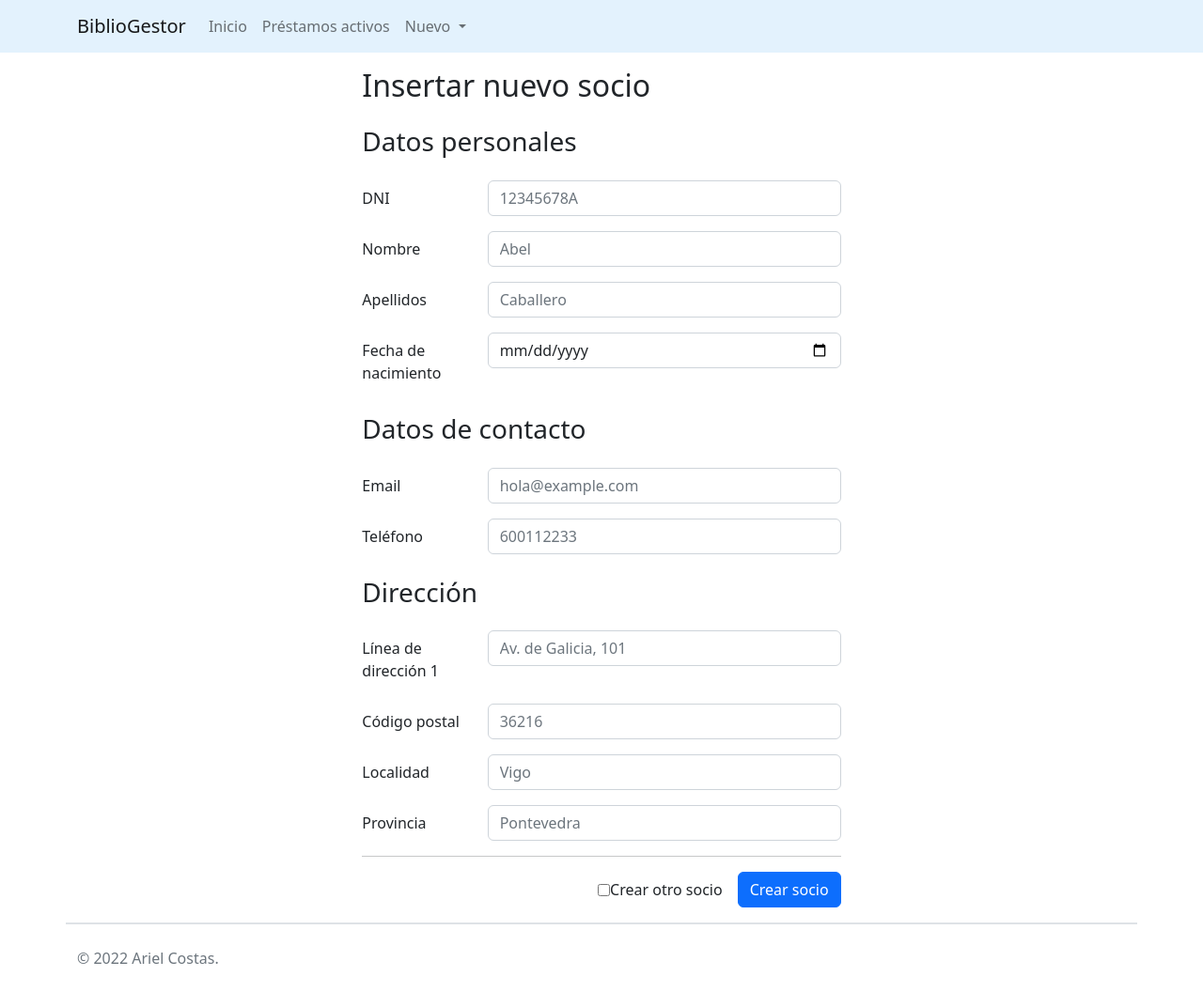
After one commit to arielcostas/gestor_bibliotecas, a Django app: page /socios/new in a window 1280 px wide. The commit adds this page. Shown: the whole page at 94% size. Run offline with Django 4.2, Linux system fonts and the light colour scheme; some libraries are stand-ins or nearby versions.

Commit message:
Creación de socios y libros

```diff
--- /dev/null
+++ b/bibliotecasApp/forms/__init__.py
@@ -0,0 +1,2 @@
+from .nuevosocioform import *
+from .nuevolibroform import *
--- /dev/null
+++ b/bibliotecasApp/forms/nuevosocioform.py
@@ -0,0 +1,17 @@
+from django.core.validators import *
+from django.forms import forms, BooleanField
+
+
+class NuevoSocioForm(forms.Form):
+	dni = forms.Field(label='DNI', validators=[MinLengthValidator(9), MaxLengthValidator(9)])
+	nombre = forms.Field(label='Nombre', validators=[MinLengthValidator(3), MaxLengthValidator(50)])
+	apellido = forms.Field(label='Apellido', validators=[MinLengthValidator(3), MaxLengthValidator(50)])
+	fecha_nacimiento = forms.Field(label='Fecha de nacimiento', validators=[])
+	email = forms.Field(label='Email', validators=[EmailValidator()])
+	telefono = forms.Field(label='Telefono', validators=[MinLengthValidator(9), MaxLengthValidator(9)])
+	domicilio = forms.Field(label='Direccion', validators=[MinLengthValidator(3), MaxLengthValidator(100)])
+	codigo_postal = forms.Field(label='Codigo Postal', validators=[MinLengthValidator(5), MaxLengthValidator(5)])
+	ciudad = forms.Field(label='Ciudad', validators=[MinLengthValidator(3), MaxLengthValidator(50)])
+	provincia = forms.Field(label='Provincia', validators=[MinLengthValidator(3), MaxLengthValidator(50)])
+
+	crear_otro = BooleanField(label='Crear otro socio', required=False)
--- a/bibliotecasApp/models/libro.py
+++ b/bibliotecasApp/models/libro.py
@@ -2,7 +2,7 @@ from django.db import models
 
 
 class Libro(models.Model):
-	codigo = models.IntegerField(primary_key=True, auto_created=True)
+	codigo = models.AutoField(primary_key=True)
 	isbn = models.CharField(max_length=13)
 	titulo = models.CharField(max_length=100)
 	autor = models.CharField(max_length=50)
--- a/bibliotecasApp/views/__init__.py
+++ b/bibliotecasApp/views/__init__.py
@@ -1 +1,3 @@
 from .index import *
+from .socios import *
+from .libros import *
--- /dev/null
+++ b/bibliotecasApp/views/socios.py
@@ -0,0 +1,31 @@
+from django.http import HttpResponseRedirect
+from django.shortcuts import render
+
+from bibliotecasApp.forms.nuevosocioform import NuevoSocioForm
+from bibliotecasApp.models import Socio
+
+
+def nuevo_socio(request):
+	if request.method == 'POST':
+		form = NuevoSocioForm(request.POST)
+		if form.is_valid():
+			print(form.cleaned_data)
+			Socio.objects.create(
+				dni=form.cleaned_data['dni'],
+				nombre=form.cleaned_data['nombre'],
+				apellidos=form.cleaned_data['apellido'],
+				email=form.cleaned_data['email'],
+				telefono=form.cleaned_data['telefono'],
+				domicilio=form.cleaned_data['domicilio'],
+				codigo_postal=form.cleaned_data['codigo_postal'],
+				ciudad=form.cleaned_data['ciudad'],
+				provincia=form.cleaned_data['provincia'],
+				fecha_nacimiento=form.cleaned_data['fecha_nacimiento'],
+			).save()
+			if form.cleaned_data['crear_otro']:
+				return HttpResponseRedirect('socios/new')
+			else:
+				return HttpResponseRedirect('/')
+	else:
+		form = NuevoSocioForm()
+	return render(request, 'socios/new.html', {'form': form})
--- a/gestorBibliotecas/urls.py
+++ b/gestorBibliotecas/urls.py
@@ -4,5 +4,7 @@ from bibliotecasApp import views
 
 urlpatterns = [
 	path('', views.busqueda, name='index'),
-	path('prestamos', views.busqueda, name='prestamos/index'),
+	path('prestamos', views.busqueda, name='prestamo_index'),
+	path('socios/new', views.nuevo_socio, name='socios_new'),
+	path('libros/new', views.nuevo_libro, name='libros_new'),
 ]
--- a/templates/_fragments/header.html
+++ b/templates/_fragments/header.html
@@ -20,6 +20,17 @@
 					<a class="nav-link {% if request.path == url %}active{% endif %}"
 					   href="{{ url }}">Préstamos activos</a>
 				</li>
+				<li class="nav-item dropdown">
+					<a class="nav-link dropdown-toggle" href="" role="button"
+					   data-bs-toggle="dropdown" aria-expanded="false">
+						Nuevo
+					</a>
+					<ul class="dropdown-menu">
+						<li><a class="dropdown-item" href="{% url 'socios_new' %}">Socio</a></li>
+						<li><a class="dropdown-item" href="{% url 'libros_new' %}">Libro</a></li>
+					</ul>
+				</li>
+
 			</ul>
 		</div>
 	</div>
--- /dev/null
+++ b/templates/socios/new.html
@@ -0,0 +1,99 @@
+<!DOCTYPE html>
+<html lang="en">
+<head>
+	{% include "_fragments/head.html" %}
+
+	<title>Nuevo socio - Gestor bibliotecas</title>
+</head>
+<body class="d-flex flex-column min-vh-100">
+{% include "_fragments/header.html" %}
+
+<main class="flex-grow-1 container py-3 col-5">
+	<h2>Insertar nuevo socio</h2>
+	<form action="/socios/new" method="post">
+		{% csrf_token %}
+		<h3 class="my-4">Datos personales</h3>
+		<div class="row mb-3">
+			<label for="dni" class="col-sm-3 col-form-label">DNI</label>
+			<div class="col-sm-9">
+				<input type="text" class="form-control" id="dni" name="dni"
+					   placeholder="12345678A">
+			</div>
+		</div>
+		<div class="row mb-3">
+			<label for="nombre" class="col-sm-3 col-form-label">Nombre</label>
+			<div class="col-sm-9">
+				<input type="text" class="form-control" id="nombre" name="nombre"
+					   placeholder="Abel">
+			</div>
+		</div>
+		<div class="row mb-3">
+			<label for="apellido" class="col-sm-3 col-form-label">Apellidos</label>
+			<div class="col-sm-9">
+				<input type="text" class="form-control" id="apellido" name="apellido"
+					   placeholder="Caballero">
+			</div>
+		</div>
+		<div class="row mb-3">
+			<label for="fecha_nacimiento" class="col-sm-3 col-form-label">Fecha de nacimiento</label>
+			<div class="col-sm-9">
+				<input type="date" class="form-control" id="fecha_nacimiento" name="fecha_nacimiento"
+					   placeholder="Caballero">
+			</div>
+		</div>
+		<h3 class="my-4">Datos de contacto</h3>
+		<div class="row mb-3">
+			<label for="email" class="col-sm-3 col-form-label">Email</label>
+			<div class="col-sm-9">
+				<input type="email" class="form-control" id="email" name="email"
+					   placeholder="hola@example.com">
+			</div>
+		</div>
+		<div class="row mb-3">
+			<label for="telefono" class="col-sm-3 col-form-label">Teléfono</label>
+			<div class="col-sm-9">
+				<input type="text" class="form-control" id="telefono" name="telefono"
+					   placeholder="600112233">
+			</div>
+		</div>
+		<h3 class="my-4">Dirección</h3>
+		<div class="row mb-3">
+			<label for="domicilio" class="col-sm-3 col-form-label">Línea de dirección 1</label>
+			<div class="col-sm-9">
+				<input type="text" class="form-control" id="domicilio" name="domicilio"
+					   placeholder="Av. de Galicia, 101">
+			</div>
+		</div>
+		<div class="row mb-3">
+			<label for="codigo_postal" class="col-sm-3 col-form-label">Código postal</label>
+			<div class="col-sm-9">
+				<input type="text" class="form-control" id="codigo_postal" name="codigo_postal"
+					   placeholder="36216">
+			</div>
+		</div>
+		<div class="row mb-3">
+			<label for="ciudad" class="col-sm-3 col-form-label">Localidad</label>
+			<div class="col-sm-9">
+				<input type="text" class="form-control" id="ciudad" name="ciudad"
+					   placeholder="Vigo">
+			</div>
+		</div>
+		<div class="row mb-3">
+			<label for="provincia" class="col-sm-3 col-form-label">Provincia</label>
+			<div class="col-sm-9">
+				<input type="text" class="form-control" id="provincia" name="provincia"
+					   placeholder="Pontevedra">
+			</div>
+		</div>
+		<hr class="my-3" />
+		<div class="d-flex align-items-center">
+			<input type="checkbox" name="crear_otro" id="crear_otro" class="ms-auto" />
+			<label for="crear_otro" class="me-3">Crear otro socio</label>
+			<button type="submit" class="btn btn-primary">Crear socio</button>
+		</div>
+	</form>
+</main>
+
+{% include "_fragments/footer.html" %}
+</body>
+</html>
```
Also changed, not shown: bibliotecasApp/forms/nuevolibroform.py (added, +11 -0 lines), bibliotecasApp/views/libros.py (added, +27 -0 lines), templates/libros/new.html (added, +55 -0 lines), README.md, bibliotecasApp/migrations/0004_alter_libro_codigo.py (added).
